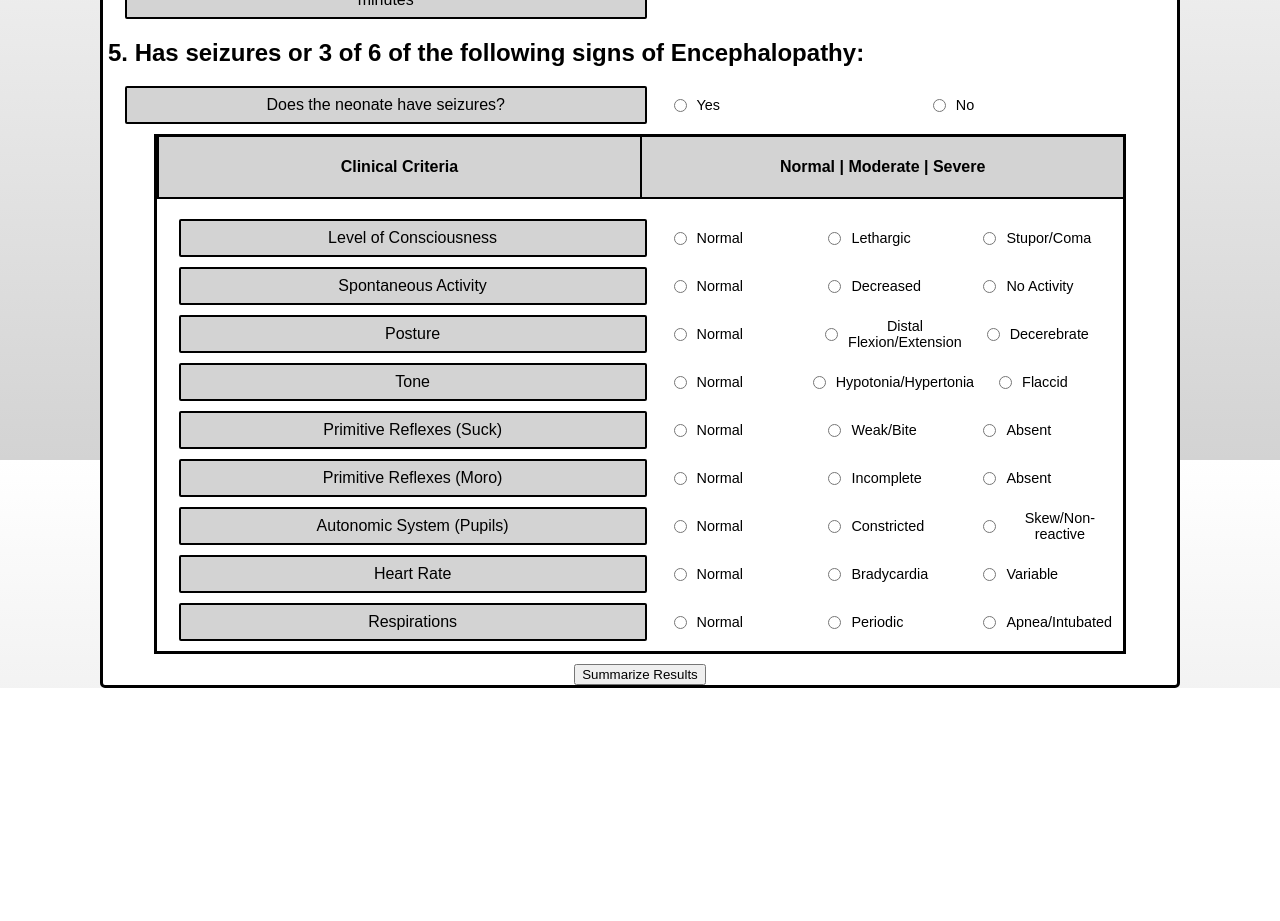
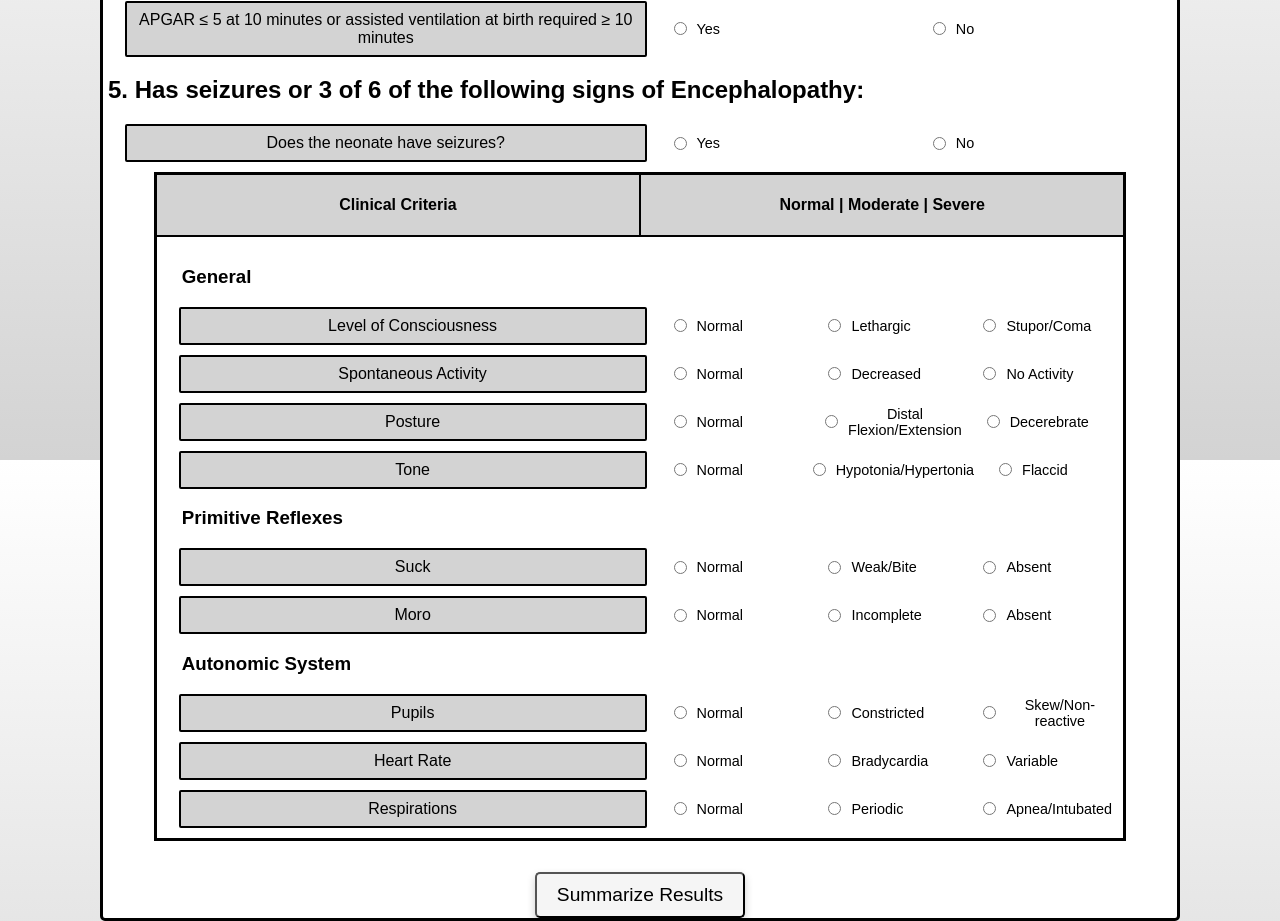
Before and after one commit to jasonavatarang/Neonatal-Navigators, a React (Vite) app in the folder frontend/: page /rightbranch in a window 1280 px wide. Shown: the part 2740-3661 px from the top of the page. Before the commit the page ends 3428 px from the top, so only its background shows below. Built offline with nearby package versions, Linux system fonts and the light colour scheme; a web font is replaced by a local one.

Commit message:
Modified sarnat exam

```diff
--- a/frontend/src/pages/RightBranch/RightBranch.css
+++ b/frontend/src/pages/RightBranch/RightBranch.css
@@ -48,6 +48,25 @@
     justify-content: center;
     font-size: 1rem;
     box-sizing: border-box; /* Ensures padding doesn't overflow */
+}
+
+.right-branch-sarnat-exam button{
+    margin-top: 2%;
+    padding: 10px 20px;
+    border-radius: 5px;
+    font-size: 1.2rem;
+    cursor: pointer;
+    background-color: whitesmoke;
+    color: black;
+    box-shadow: 0 4px 8px rgba(0, 0, 0, 0.2);
+    transition: transform 0.3s, box-shadow 0.3s, background-color 0.3s;
+}
+
+.right-branch-sarnat-exam button:hover {
+    background-color: rgb(255, 115, 0);
+    border-color: black;
+    transform: scale(1.05);
+    box-shadow: 0 8px 16px rgba(0, 0, 0, 0.3);
 }
 
 .right-branch-sarnat-exam h2 {
@@ -167,6 +186,10 @@
     margin: 10px auto;
 }
 
+.part-5-container h3{
+    margin-left: 25px;
+}
+
 .part-5-description-container {
     display: flex;
     justify-content: center;
@@ -176,41 +199,52 @@
 }
 
 .part-5-description-left {
-    margin: 0 0 10px 0;
+    margin: 0 0px 10px 0;
+    width: 50%;
+    padding: 5px 0px;
+    background-color: lightgray;
+    text-align: center;
+    border: 2px solid black;
+    border-top: none;
+    border-left: none;
+    font-weight: bold;
+}
+
+.part-5-description-right {
+    margin-left: 0%;
+    margin-bottom: 10px;
     width: 50%;
     padding: 5px 0px;
     background-color: lightgray;
     text-align: center;
     border: 2px solid black;
     border-right: none;
-    border-top: none;
-    font-weight: bold;
-}
-
-.part-5-description-right {
-    margin: 0 0 10px auto;
-    width: 50%;
-    padding: 5px 0px;
-    background-color: lightgray;
-    text-align: center;
-    border: 2px solid black;
-    border-right: none;
+    border-left: none;
     border-top: none;
     font-weight: bold;
 }
 
 .summary-section {
     text-align: left; /* Ensure summary text aligns left */
+    border: 3px solid black; /* Add border around summary section */
+    border-radius:5px ;
+    margin: 2%;
 }
 
 .summary-section h3 {
     text-align: left; /* Align the "Summary" header left */
+    margin-left: 10px;
 }
 
 .summary-section h4 {
     text-align: left; /* Align "Signs of Encephalopathy" header left */
     margin-left: 0; /* Remove indent to align with other text */
     margin-bottom: 10px;
+    margin-left: 10px;
+}
+
+.summary-section p{
+    margin-left: 10px; /* Indent summary text */
 }
 
 /* Media Queries for Mobile Devices */
--- a/frontend/src/pages/RightBranch/RightBranch.jsx
+++ b/frontend/src/pages/RightBranch/RightBranch.jsx
@@ -39,9 +39,9 @@ export default function RightBranch() {
             predictorMet &&
             hasSeizuresOrThreeSigns;
 
-        let summaryText = `The Sarnat exam results indicate that the neonate ${qualifies ? "qualifies" : "does not qualify"} for Systemic Hypothermia.<br /><br />`;
+            let summaryText = `The Sarnat exam results indicate that the neonate <b>${qualifies ? "qualifies" : "does not qualify"}</b> for Systemic Hypothermia.<br /><br />`;
 
-        if (predictorMet) {
+        if (predictorMet && hasSeizuresOrThreeSigns) {
             summaryText += `The predictors that justify this are:<br />`;
 
             if (predictorA) {
@@ -164,7 +164,7 @@ export default function RightBranch() {
             <div className="right-branch-sarnat-exam">
                 <h1>Simple Sarnat Exam</h1>
                 <h2>A neonate must meet all 5 criteria to qualify for Systemic Hypothermia</h2>
-
+                <br></br>
                 <h2>1. Gestational Age</h2>
                 {renderRadioGroup("gestational_age", "Is the gestational age of the neonate ≥ 35 weeks?", ["Yes", "No"])}
 
@@ -228,13 +228,16 @@ export default function RightBranch() {
                             <p>Normal | Moderate | Severe</p> {/* Updated to reflect new order */}
                         </div>
                     </div>
+                    <h3>General</h3>
                     {renderRadioGroup("level_of_consciousness", "Level of Consciousness", ["Normal", "Lethargic", "Stupor/Coma"])}
                     {renderRadioGroup("spontaneous_activity", "Spontaneous Activity", ["Normal", "Decreased", "No Activity"])}
                     {renderRadioGroup("posture", "Posture", ["Normal", "Distal Flexion/Extension", "Decerebrate"])}
                     {renderRadioGroup("tone", "Tone", ["Normal", "Hypotonia/Hypertonia", "Flaccid"])}
-                    {renderRadioGroup("suck", "Primitive Reflexes (Suck)", ["Normal", "Weak/Bite", "Absent"])}
-                    {renderRadioGroup("moro", "Primitive Reflexes (Moro)", ["Normal", "Incomplete", "Absent"])}
-                    {renderRadioGroup("pupils", "Autonomic System (Pupils)", ["Normal", "Constricted", "Skew/Non-reactive"])}
+                    <h3>Primitive Reflexes</h3>
+                    {renderRadioGroup("suck", "Suck", ["Normal", "Weak/Bite", "Absent"])}
+                    {renderRadioGroup("moro", "Moro", ["Normal", "Incomplete", "Absent"])}
+                    <h3>Autonomic System</h3>
+                    {renderRadioGroup("pupils", "Pupils", ["Normal", "Constricted", "Skew/Non-reactive"])}
                     {renderRadioGroup("heart_rate", "Heart Rate", ["Normal", "Bradycardia", "Variable"])}
                     {renderRadioGroup("respirations", "Respirations", ["Normal", "Periodic", "Apnea/Intubated"])}
                 </div>
```
